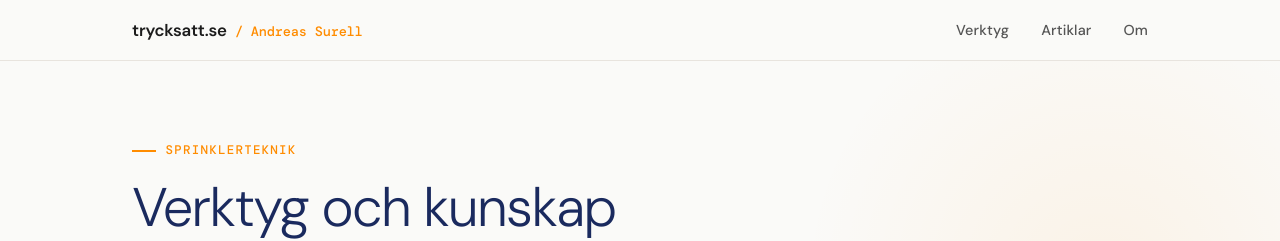
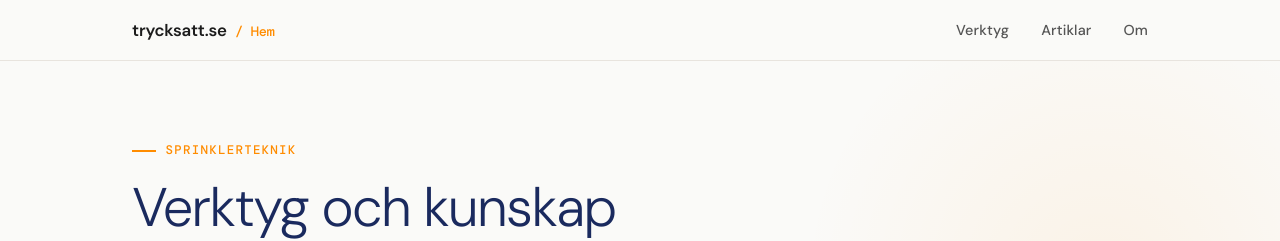
Before and after one commit to SurealSwede/trycksatt.se, a Jekyll site: the page built from index.html, in a window 1280 px wide. Shown: the top 241 px of the page. Built offline with Jekyll 4.4.1, drawn with Linux system fonts in a browser that asks for light colours.

Commit message:
Update header.html

```diff
--- a/_includes/header.html
+++ b/_includes/header.html
@@ -3,7 +3,7 @@
     <nav class="nav" aria-label="Huvudnavigation">
       <a href="{{ '/' | relative_url }}" class="nav__logo">
         trycksatt.se
-        <span>/ Andreas Surell</span>
+        <span>/ Hem</span>
       </a>
       <ul class="nav__links">
         <li><a href="{{ '/verktyg/' | relative_url }}" {% if page.url contains '/verktyg' %}class="active"{% endif %}>Verktyg</a></li>
```
